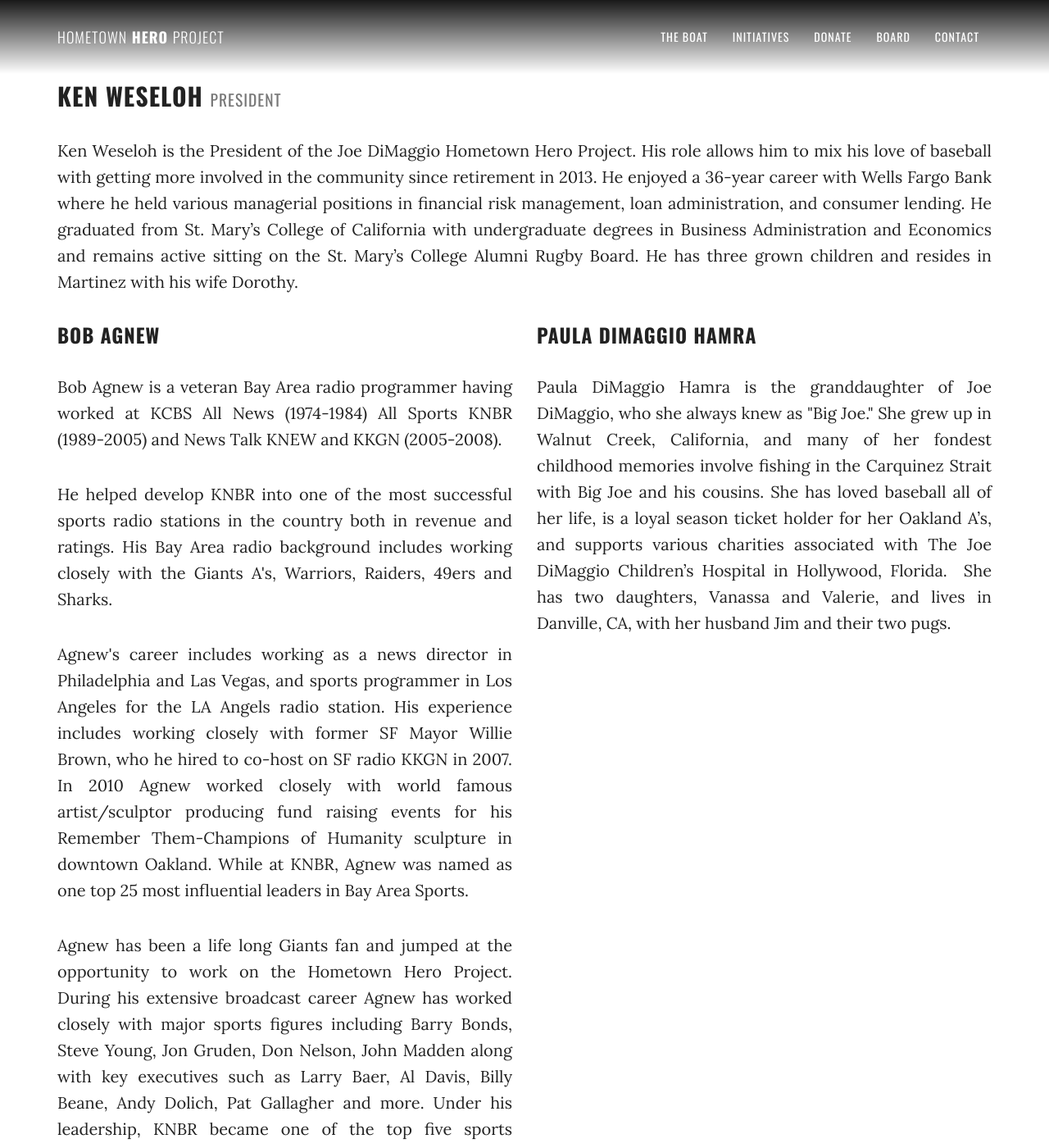
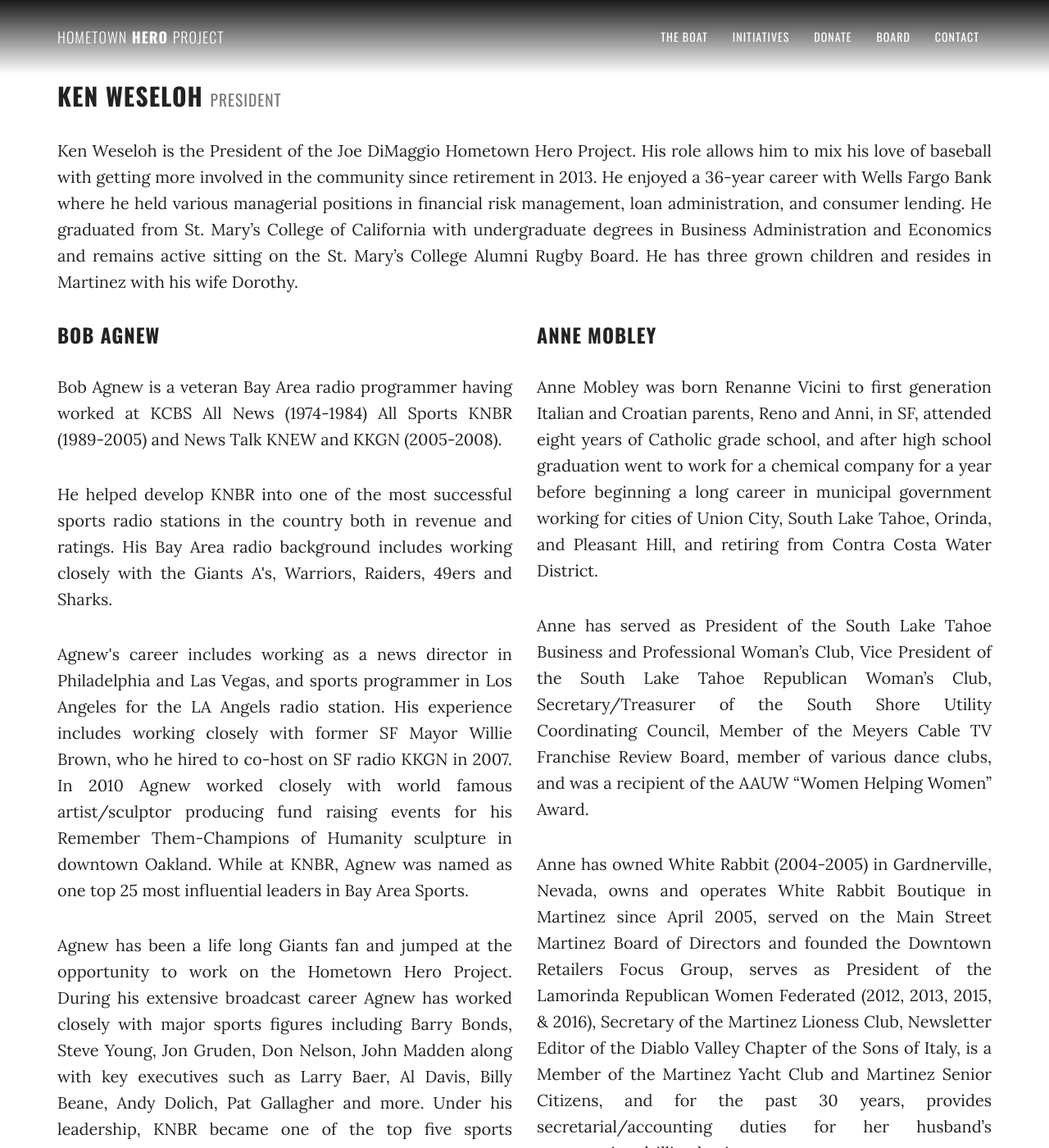
Before and after one commit to martinez-hero/martinez-hero.github.io, a Jekyll site: the page built from board/index.html, in a window 1280 px wide and 1400 px high. Shown: the whole window at 82% size. Built offline with Jekyll 4.4.1, drawn with Linux system fonts in a browser that asks for light colours; nearby versions of some CDN libraries; some of the changed text lies outside the part shown.

Commit message:
more bios

```diff
--- a/board/index.html
+++ b/board/index.html
@@ -24,6 +24,15 @@
           <p>Agnew has been a life long Giants fan and jumped at the opportunity to work on the Hometown Hero Project. During his extensive broadcast career Agnew has worked closely with major sports figures including Barry Bonds, Steve Young, Jon Gruden, Don Nelson, John Madden along with key executives such as Larry Baer, Al Davis, Billy Beane, Andy Dolich, Pat Gallagher and more. Under his leadership, KNBR became one of the top five sports stations in the county. It is still recognized today as one of the best. He is well respected nationally as a leader and innovator in both sports and news radio programming. Received his bachelor of arts degree from Cal State University, Hayward.  Married 42 years with two daughters and four grandchildren.</p>
         </div>
         <div class="col-sm-6">
+          <h3>Anne Mobley</h3>
+          <p>Anne Mobley was born Renanne Vicini to first generation Italian and Croatian parents, Reno and Anni, in SF, attended eight years of Catholic grade school, and after high school graduation went to work for a chemical company for a year before beginning a long career in municipal government working for cities of Union City, South Lake Tahoe, Orinda, and Pleasant Hill, and retiring from Contra Costa Water District.</p>
+          <p>Anne has served as President of the South Lake Tahoe Business and Professional Woman’s Club, Vice President of the South Lake Tahoe Republican Woman’s Club, Secretary/Treasurer of the South Shore Utility Coordinating Council, Member of the Meyers Cable TV Franchise Review Board, member of various dance clubs, and was a recipient of the AAUW “Women Helping Women” Award.</p>
+          <p>Anne has owned White Rabbit (2004-2005) in Gardnerville, Nevada, owns and operates White Rabbit Boutique in Martinez since April 2005, served on the Main Street Martinez Board of Directors and founded the Downtown Retailers Focus Group, serves as President of the Lamorinda Republican Women Federated (2012, 2013, 2015, &amp; 2016), Secretary of the Martinez Lioness Club, Newsletter Editor of the Diablo Valley Chapter of the Sons of Italy, is a Member of the Martinez Yacht Club and Martinez Senior Citizens, and for the past 30 years, provides secretarial/accounting duties for her husband’s construction drilling business.</p>
+          <p>She lives with her husband of 30 years, Bill, in Pleasant Hill. They have two children and six grandchildren.</p>
+        </div>
+      </div>
+      <div class="row">
+        <div class="col-sm-12">
           <h3>Paula DiMaggio Hamra</h3>
           <p>Paula DiMaggio Hamra is the granddaughter of Joe DiMaggio, who she always knew as &quot;Big Joe.&quot; She grew up in Walnut Creek, California, and many of her fondest childhood memories involve fishing in the Carquinez Strait with Big Joe and his cousins. She has loved baseball all of her life, is a loyal season ticket holder for her Oakland A’s, and supports various charities associated with The Joe DiMaggio Children’s Hospital in Hollywood, Florida.  She has two daughters, Vanassa and Valerie, and lives in Danville, CA, with her husband Jim and their two pugs.</p>
         </div>
@@ -32,6 +41,10 @@
       <hr class="short">
       <div class="row">
         <div class="col-sm-12">
+          <h3>Lara DeLaney</h3>
+          <p>Lara DeLaney was born in southern California and raised in Jeddah, Saudi Arabia. Lara finished high school in Ashland, Oregon and after attended college at U.C. Santa Cruz, studying Literature and finishing with Honors in the Major. Lara then obtained a Master&#39;s degree in Public Policy from the University of Chicago.</p>
+          <p>Lara began her career in government with the San Joaquin Council of Governments as a Senior Regional Planner, working on regional transportation and land use policy. In 1998, Lara was hired by Contra Costa County, as a Senior Management Analyst, providing budgetary oversight for the General Government division. She presently serves as a Senior Deputy County Administrator.</p>
+          <p>While tennis has remained a central activity in her life, having achieved a credential as a tennis professional and umpiring at the U.S. Open in 1997, Lara has also engaged in a variety of civic activities including involvement with the Kiwanis Club, the Chamber of Commerce, and Main Street Martinez.</p>
           <h3>Joe Quagliano</h3>
           <p>Joe Quagliano became an honorary board member in 2016. His Grandparents immigrated from Parma, Italy and settled in New York City. Raised in New Jersey, he started a successful landscape design company. A lifetime New York Mets fan, his love of baseball lead him to start Mint Pros, one of the fastest growing sports marketing/promotional companies in the United States with clients consisting of over 60 past and present Major League Baseball players. He proudly serves of the Boards of the Mariano Rivera Foundation and the Ted Williams Museum. He resides in Frenchtown, New Jersey and Ft. Lauderdale, Florida with his wife Debbie and two dogs Yogi and Lucy.</p>
           <h3>Tony La Russa</h3>
```
